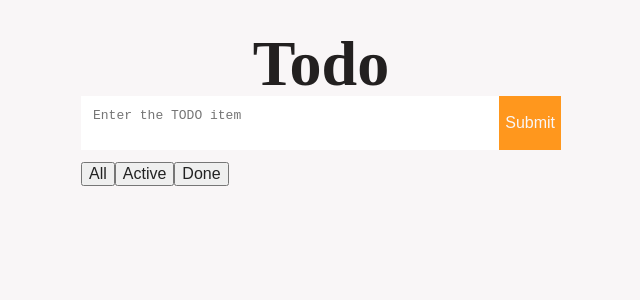
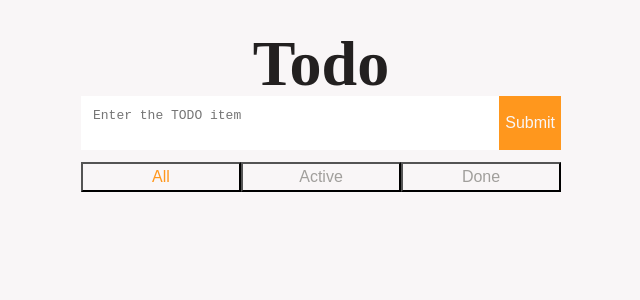
Before and after one commit to JaeYeopHan/todo-2020, a React (Create React App) app: page / in a window 1280 px wide. Shown: the top 300 px of the page, without its empty margins (319-959 px from the left). Built offline with nearby package versions, Linux system fonts and the light colour scheme.

Commit message:
feat: Add Filter component style

```diff
--- /dev/null
+++ b/src/components/Filters.scss
@@ -0,0 +1,14 @@
+.filters {
+  display: flex;
+}
+
+.filter-button {
+  flex: 1;
+  padding: 4px 0px;
+  background-color: transparent;
+  color: #a19f9c;
+}
+
+.filter-button--active {
+  color: #ff971d;
+}
--- a/src/components/Filters.tsx
+++ b/src/components/Filters.tsx
@@ -1,34 +1,37 @@
+import "./Filters.scss";
+
+import classnames from "classnames";
 import React from "react";
-import { useDispatch } from "react-redux";
+import { useDispatch, useSelector } from "react-redux";
 
-import { Filter, todoActions } from "@/features/Todo";
+import { IRootState } from "@/features";
+import { Filter, TODO, todoActions, todoSelectors } from "@/features/Todo";
 
 export const Filters = () => {
   const dispatch = useDispatch();
+  const currentFilter = useSelector<IRootState, Filter>(state =>
+    todoSelectors.filter(state[TODO])
+  );
+  const filterButtonStyle = (val: Filter) =>
+    classnames("filter-button", {
+      "filter-button--active": val === currentFilter
+    });
 
   return (
-    <section>
-      <button
-        onClick={() =>
-          dispatch(todoActions.changeFilter({ filter: Filter.ALL }))
-        }
-      >
-        All
-      </button>
-      <button
-        onClick={() =>
-          dispatch(todoActions.changeFilter({ filter: Filter.ACTIVE }))
-        }
-      >
-        Active
-      </button>
-      <button
-        onClick={() =>
-          dispatch(todoActions.changeFilter({ filter: Filter.DONE }))
-        }
-      >
-        Done
-      </button>
+    <section className="filters">
+      {Object.values(Filter).map((value: Filter, index: number) => {
+        return (
+          <button
+            className={filterButtonStyle(value)}
+            key={`filter_button_${index}`}
+            onClick={() =>
+              dispatch(todoActions.changeFilter({ filter: value }))
+            }
+          >
+            {value}
+          </button>
+        );
+      })}
     </section>
   );
 };
```
